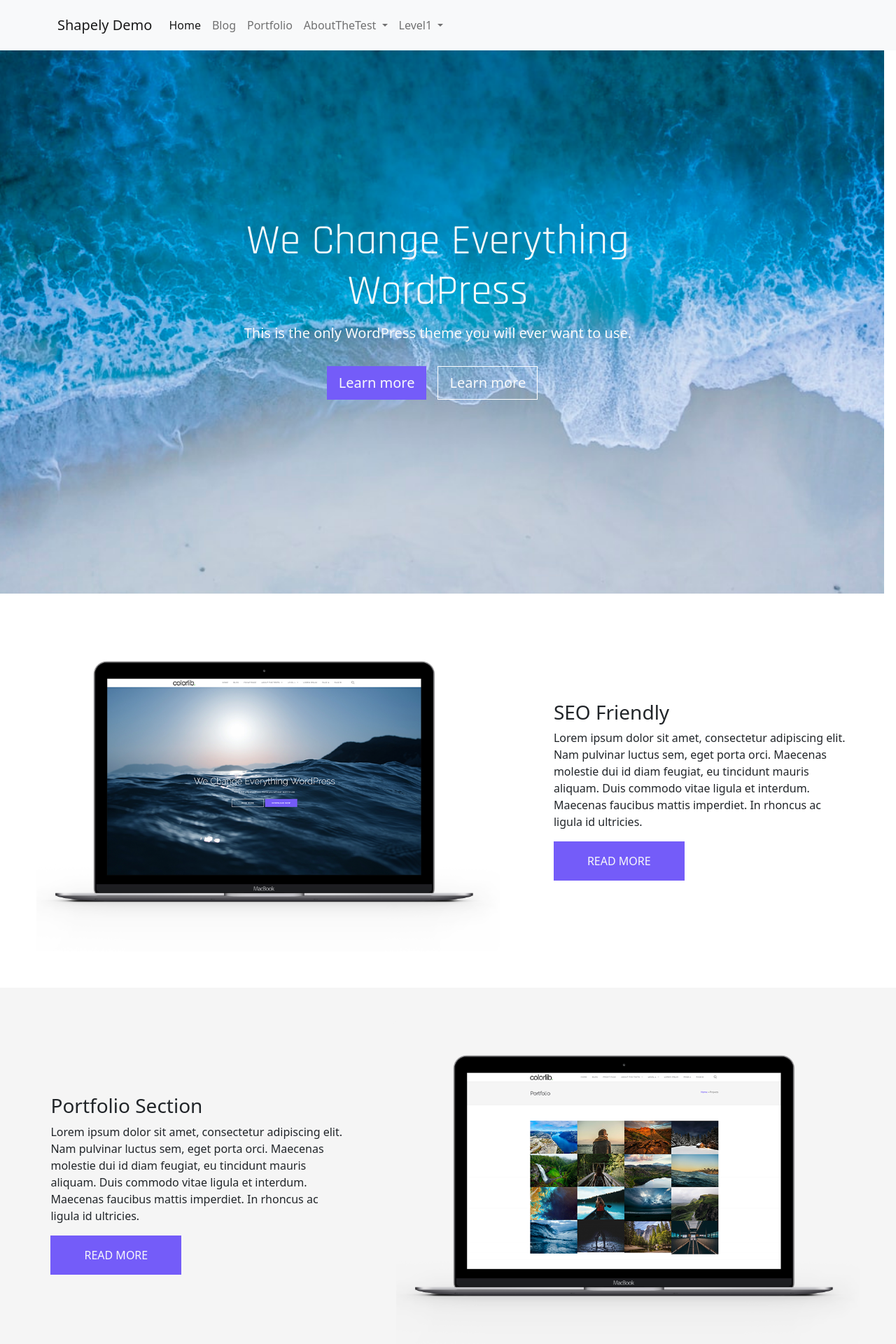
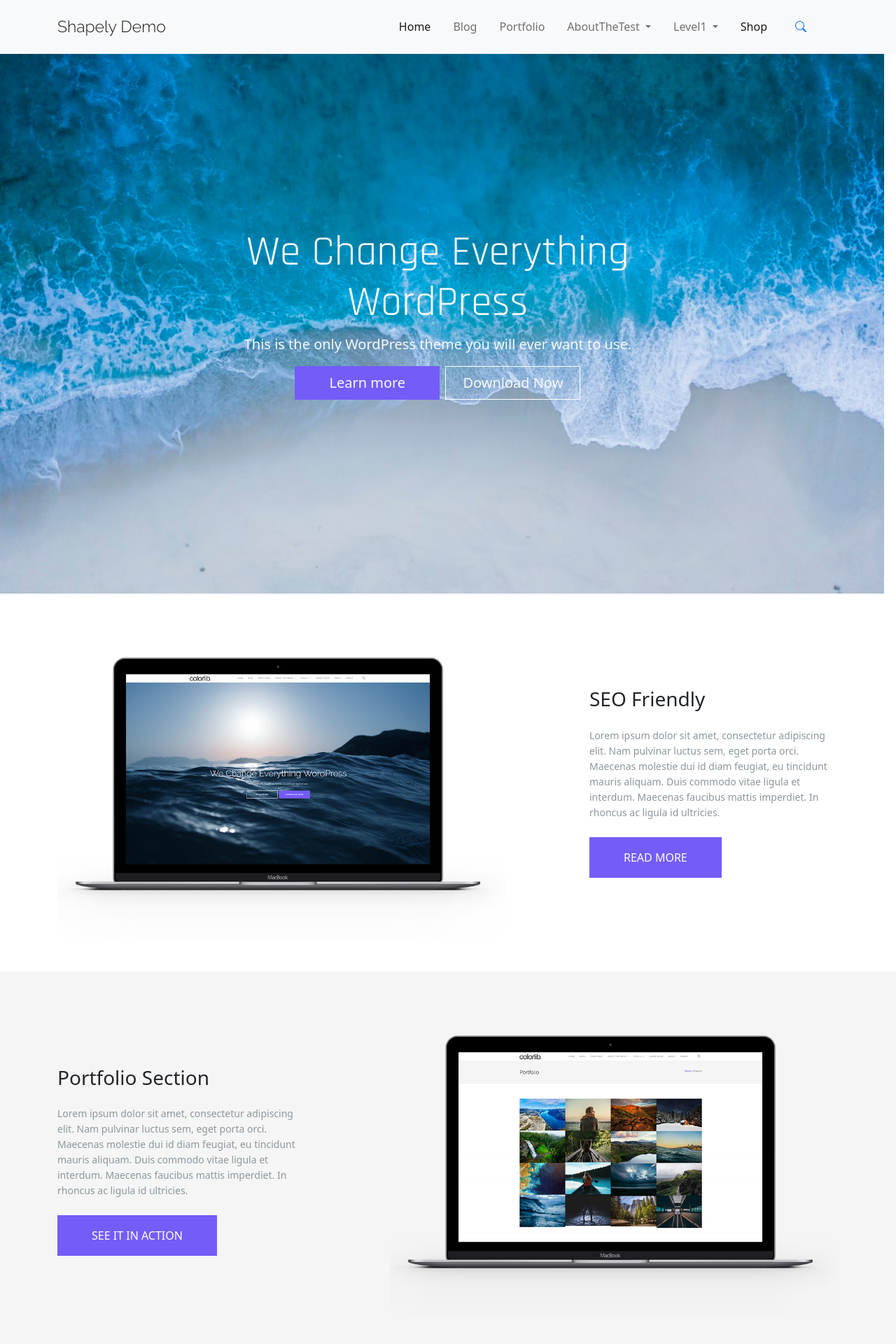
Before and after one commit to jagtapkishor-personal/HomePage, an Angular app: page / in a window 1280 px wide. Shown: the top 1920 px of the page at 70% size. Built offline with nearby package versions, Linux system fonts and the light colour scheme.

Commit message:
Update HomePage

```diff
--- a/src/app/app.component.css
+++ b/src/app/app.component.css
@@ -0,0 +1,6 @@
+@media screen and (min-width: 1024px) {
+    ul{
+        position: absolute;
+        right: 120px;
+    }
+  }
--- a/src/app/app.component.html
+++ b/src/app/app.component.html
@@ -1,23 +1,77 @@
-<nav class="navbar fixed-top navbar-expand-lg navbar-light bg-light py-3">
+
+<style>
+  .example {
+    cursor: pointer;
+    height: 230px;
+    position: relative;
+    overflow: hidden;
+    width: 337px;
+    text-align: center;
+  }
+  .example .fadedbox {
+    background-color: #666666;
+    position: absolute;
+    top: 0;
+    left: 0;
+    color: rgb(223, 247, 9);
+    -webkit-transition: all 300ms ease-out;
+    -moz-transition: all 300ms ease-out;
+    -o-transition: all 300ms ease-out;
+    -ms-transition: all 300ms ease-out;
+    transition: all 300ms ease-out;
+    opacity: 0;
+    width: 360px;
+    height: 100px;
+    padding: 115px 20px;
+  }
+  .example:hover .fadedbox {
+    opacity: 0.6;
+  }
+  .example .text {
+    -webkit-transition: all 300ms ease-out;
+    -moz-transition: all 300ms ease-out;
+    -o-transition: all 300ms ease-out;
+    -ms-transition: all 300ms ease-out;
+    transition: all 300ms ease-out;
+    transform: translateY(30px);
+    -webkit-transform: translateY(30px);
+  }
+  .example .title {
+    font-size: 2em;
+    opacity: 0;
+    transition-delay: 0.2s;
+    transition-duration: 0.3s;
+  }
+  .example:hover .title,
+  .example:focus .title {
+    opacity: 1;
+    transform: translateY(0px);
+    -webkit-transform: translateY(0px);
+  }
+</style>
+
+<!--  -->
+
+
+<nav class="navbar fixed-top navbar-expand-lg navbar-light bg-light py-3 ">
   <div class="container">
-    <a class="navbar-brand" href="#">Shapely Demo</a>
+    <a class="navbar-brand" href="#" style=" font-size: 23px; font-family: 'Raleway', sans-serif;">Shapely Demo</a>
     <button class="navbar-toggler" type="button" data-bs-toggle="collapse" data-bs-target="#navbarSupportedContent" aria-controls="navbarSupportedContent" aria-expanded="false" aria-label="Toggle navigation">
       <span class="navbar-toggler-icon"></span>
     </button>
-    <div class="collapse navbar-collapse" id="navbarSupportedContent">
-<div class="">
-  <ul class="navbar-nav me-auto mb-2 mb-lg-0">
+    <div class="collapse mx-auto navbar-collapse" id="navbarSupportedContent">
+      <ul class="navbar-nav  mb-2 mb-lg-0 mx-auto ">
           <li class="nav-item">
-        <a class="nav-link active" aria-current="page" href="#">Home</a>
+            <a class="nav-link active ms-3" aria-current="page" href="#">Home</a>
           </li>
           <li class="nav-item">
-        <a class="nav-link" href="#">Blog</a>
+            <a class="nav-link ms-3" href="#">Blog</a>
           </li>
           <li class="nav-item">
-          <a class="nav-link" href="#">Portfolio</a>
+              <a class="nav-link ms-3" href="#">Portfolio</a>
             </li>
           <li class="nav-item dropdown">
-        <a class="nav-link dropdown-toggle" href="#" id="navbarDropdown" role="button" data-bs-toggle="dropdown" aria-expanded="false">
+            <a class="nav-link dropdown-toggle ms-3" href="#" id="navbarDropdown" role="button" data-bs-toggle="dropdown" aria-expanded="false">
               AboutTheTest
             </a>
             <ul class="dropdown-menu" aria-labelledby="navbarDropdown">
@@ -27,7 +81,7 @@
             </ul>
           </li>
           <li class="nav-item dropdown">
-          <a class="nav-link dropdown-toggle" href="#" id="navbarDropdown" role="button" data-bs-toggle="dropdown" aria-expanded="false">
+              <a class="nav-link dropdown-toggle ms-3" href="#" id="navbarDropdown" role="button" data-bs-toggle="dropdown" aria-expanded="false">
                 Level1
               </a>
               <ul class="dropdown-menu" aria-labelledby="navbarDropdown">
@@ -36,8 +90,13 @@
                 <li><a class="dropdown-item" href="#">Level4</a></li>
               </ul>
             </li>
+            <li class="nav-item">
+              <a class="nav-link active ms-3" aria-current="page" href="#">Shop</a>
+            </li>
+            <li class="nav-item">
+              <a class="nav-link active ms-4" aria-current="page" href="#"><i class="bi bi-search link-primary"></i></a>
+            </li>
         </ul>
-  </div>
     </div>
   </div>
 </nav>
@@ -48,56 +107,47 @@
 <!--  -->
 <div class="row align-items-center mt-5" style="background-image: url(../../../assets/waveimage2.jpg); background-repeat: no-repeat; background-size: cover; background-attachment: fixed; height:100vh; width:99.6vw;">
   <div class="col text-center text-light">
-      <h1 style="font-family: 'Rajdhani', sans-serif; font-size:60px;">We Change Everything <br>
+      <h1 style="font-family: 'Rajdhani', sans-serif; font-size:60px;" class="text-wrap">We Change Everything <br>
           WordPress</h1>
      <p class="lead">This is the only WordPress theme you will ever want to use.</p>
-    <div class="flex-column">
-      <a href="#" class="btn btn-lg text-light rounded-0 " style="background-color: rgb(116,92,249);">Learn more</a>
-      <a href="#" class="btn btn-lg btn-outline-light m-3 rounded-0 border-white">Learn more</a>
+    <div class="d-grid d-md-block justify-content-center">
+      <button href="#" type="button" class="btn btn-lg text-light rounded-0 px-5" style="background-color: rgb(116,92,249);">Learn more</button>&nbsp;
+      <button href="#" type="button" class="btn btn-lg btn-outline-light rounded-0 px-4 border-white">Download Now</button>
+    </div>
+  </div>
+</div>
+<!--  -->
+<!--  -->
+<div class="container-md">
+  <div class="row py-5 d-flex flex-wrap align-items-center">
+    <div class="col-md-7">
+        <img src="../../../assets/image1.webp" class="img-fluid" alt="" srcset="">
+    </div>
+    <div class="col-md offset-md-1">
+      <div class="">
+        <h3 class="mb-4 fw-normal">SEO Friendly</h3>
+        <p class=" mb-4 text-break text-wrap" style="font-size: 14px;color: #8c979e;line-height: 22px;">Lorem ipsum dolor sit amet, consectetur adipiscing elit. Nam pulvinar luctus sem, eget porta orci. Maecenas molestie dui id diam feugiat, eu tincidunt mauris aliquam. Duis commodo vitae ligula et interdum. Maecenas faucibus mattis imperdiet. In rhoncus ac ligula id ultricies.</p>
+        <button class="btn rounded-0 px-5 text-white py-3" style="background-color: rgb(116,92,249);">READ MORE</button>
+      </div>
     </div>
   </div>
 </div>
 
-
-
-
 <!--  -->
-<!--  -->
-<div class="d-flex flex-wrap align-items-center justify-content-evenly py-5">
-  <div>
-      <img src="../../../assets/image1.webp" class="img-thumbnail border-0" alt="" srcset="" height="670" width="670">
-  </div>
-  <div class="px-4">
-      <h3>SEO Friendly</h3>
-      <p class="text-break text-wrap ">Lorem ipsum dolor sit amet, consectetur adipiscing elit. <br>
-         Nam pulvinar luctus sem, eget porta orci. Maecenas <br>
-         molestie dui id diam feugiat, eu tincidunt mauris <br>
-         aliquam. Duis commodo vitae ligula et interdum. <br>
-         Maecenas faucibus mattis imperdiet. In rhoncus ac <br>
-         ligula id ultricies.</p>
-      <button class="px-5 py-3 border-0 text-light" style="background-color: rgb(116,92,249);">READ MORE</button>
-
-
+<div style="background-color: rgb(245, 245, 245);">
+  <div class="container-md">
+    <div class="row py-5 d-flex flex-wrap-reverse align-items-center">
+      <div class="col-md">
+        <div class="">
+          <h3 class="mb-4 fw-normal">Portfolio Section</h3>
+          <p class=" mb-4 text-break text-wrap" style="font-size: 14px;color: #8c979e; line-height: 22px;">Lorem ipsum dolor sit amet, consectetur adipiscing elit. Nam pulvinar luctus sem, eget porta orci. Maecenas molestie dui id diam feugiat, eu tincidunt mauris aliquam. Duis commodo vitae ligula et interdum. Maecenas faucibus mattis imperdiet. In rhoncus ac ligula id ultricies.</p>
+          <button class="btn rounded-0 px-5 text-white py-3" style="background-color: rgb(116,92,249);">SEE IT IN ACTION</button>
         </div>
       </div>
-<!--  -->
-<!--  -->
-
-<div class="d-flex flex-wrap-reverse align-items-center justify-content-evenly py-5" style="background-color: rgb(245, 245, 245);">
-  <div class="px-4">
-      <h3>Portfolio Section</h3>
-      <p class="text-break text-wrap">Lorem ipsum dolor sit amet, consectetur adipiscing elit. <br>
-          Nam pulvinar luctus sem, eget porta orci. Maecenas <br>
-          molestie dui id diam feugiat, eu tincidunt mauris <br>
-          aliquam. Duis commodo vitae ligula et interdum. <br>
-          Maecenas faucibus mattis imperdiet. In rhoncus ac <br>
-          ligula id ultricies.</p>
-          <button class="px-5 py-3 border-0 text-light" style="background-color: rgb(116,92,249);">READ MORE</button>
-
+      <div class="col-md-7 offset-md-1">
+        <img src="../../../assets/image2.webp" class="img-fluid" alt="" srcset="">
       </div>
-  <div>
-      <img src="../../../assets/image2.webp" alt="" class="img-thumbnail border-0" srcset="" height="670" width="670"  style="background-color: rgb(245, 245, 245);">
-
+    </div>
   </div>
 </div>
 
@@ -142,8 +192,11 @@
   </div>
   <div>
       <div class="d-flex flex-wrap justify-content-evenly" >
-              <div class=" text-center text-light" *ngFor="let img of imagesrc">
+              <div class="example text-center text-light" *ngFor="let img of imagesrc">
                   <img src="assets/{{img.imagepath}}" alt="{{img.alt}}" srcset="" class="img-fluid border-0" height="300" width="337" >
+                  <div class="fadedbox">
+                    <div class="title text"> {{img.text}} </div>
+                  </div>
               </div>
       </div>
   </div>
@@ -160,13 +213,13 @@
       <div class="text-center text-light py-5">
           <h3>What Our Customers Say</h3>
       </div>
-    <div class="carousel-item active text-light">
-      <p class="d-block w-100 h-100 text-center text-wrap text-break">
+    <div class="carousel-item active text-light text-center">
+      <div class="d-block w-100 h-100 text-wrap text-break">
           Integer ut rutrum nulla, sit amet fringilla nisi. Nam nisl velit, vehicula at nibh sed, porttitor sollicitudin ante. Sed justo <br>
            augue, vestibulum ut efficitur vitae, euismod et justo. Mauris sed mattis ante. Ut ligula lectus, consequat vitae neque <br>
             ac, gravida hendrerit ante.
-      </p>
-      <div class="text-center d-sm-block">
+      </div>
+      <div class="d-sm-block">
         <img src="../../../assets/slider-image-1.jpg" alt="" class="img-thumbnail rounded-circle" srcset="" height="100" width="100">
         <p class="text-light mt-3">John Doe</p>
       </div>
@@ -183,11 +236,11 @@
       </div>
     </div>
   </div>
-  <button class="carousel-control-prev d-none d-md-block" type="button" data-bs-target="#carouselExampleCaptions" data-bs-slide="prev">
+  <button class="carousel-control-prev d-md-block" type="button" data-bs-target="#carouselExampleCaptions" data-bs-slide="prev">
     <span class="carousel-control-prev-icon" aria-hidden="true"></span>
     <span class="visually-hidden">Previous</span>
   </button>
-  <button class="carousel-control-next d-none d-md-block" type="button" data-bs-target="#carouselExampleCaptions" data-bs-slide="next">
+  <button class="carousel-control-next d-md-block" type="button" data-bs-target="#carouselExampleCaptions" data-bs-slide="next">
     <span class="carousel-control-next-icon" aria-hidden="true"></span>
     <span class="visually-hidden">Next</span>
   </button>
@@ -211,8 +264,9 @@
 <!--  -->
 <!--  -->
 
-<div class="text-center d-flex flex-wrap py-5 align-items-center justify-content-around bg-dark">
-  <div class="text-light">
+<div class="py-5 bg-dark">
+<div class="d-flex flex-wrap flex-row justify-content-evenly">
+  <div class="text-light float-center">
     <h5>Theme by Colorlib Powered by WordPress</h5>
 </div>
 <div>
@@ -224,8 +278,9 @@
       <a href="#"><i class="bi bi-instagram"></i></a>
     </ul>
 </div>
-  <div class="float-end ">
-    <button class="bg-dark btn border-light" data-bs-toggle="tooltip" data-bs-placement="bottom" title="Tap To Top"><a href="#" class="link-light"><i class="bi bi-box-arrow-up "></i></a></button>
+</div>
+  <div class="float-end me-4">
+    <button class="bg-dark btn border-light" (click)="onEdit()" data-bs-toggle="tooltip" data-bs-placement="bottom" title="Tap To Top"><a class="link-light"><i class="bi bi-arrow-up"></i></a></button>
   </div>
 </div>
 
--- a/src/index.html
+++ b/src/index.html
@@ -15,6 +15,10 @@
 <link rel="preconnect" href="https://fonts.googleapis.com">
 <link rel="preconnect" href="https://fonts.gstatic.com" crossorigin>
 <link href="https://fonts.googleapis.com/css2?family=Zilla+Slab:wght@300&display=swap" rel="stylesheet">
+<link rel="preconnect" href="https://fonts.googleapis.com">
+<link rel="preconnect" href="https://fonts.gstatic.com" crossorigin>
+<link href="https://fonts.googleapis.com/css2?family=Raleway:wght@300&display=swap" rel="stylesheet">
+
 </head>
 <body>
   <app-root></app-root>
```
Also changed, not shown: src/app/app.component.ts (+26 -10 lines). Lines whose indentation alone changed are shown as unchanged.
